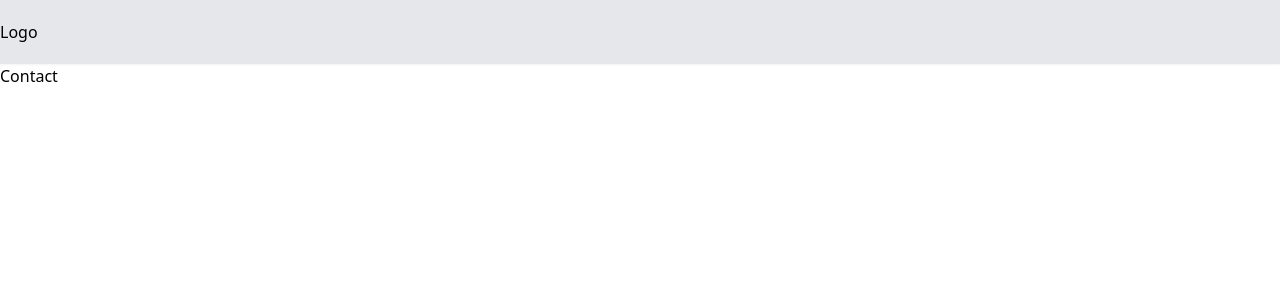
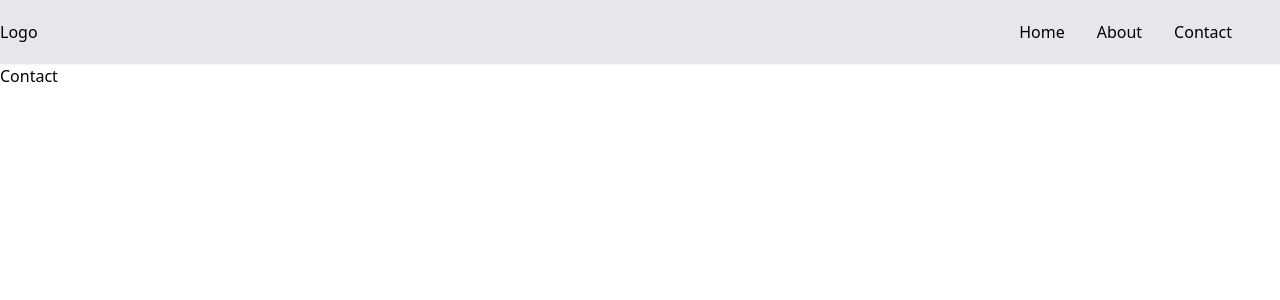
Before and after one commit to axd18/tailwind-store, a React (Create React App) app: page /contact in a window 1280 px wide. Shown: the top 300 px of the page. Built offline with nearby package versions, Linux system fonts and the light colour scheme.

Commit message:
trabajando con el menu

```diff
--- a/src/components/header/Header.js
+++ b/src/components/header/Header.js
@@ -24,6 +24,17 @@ const Header = () => {
             />
           </svg>
         </div>
+        <div className='pr-8 hidden md:block'>
+            <Link to="/" className='p-4'>
+                Home
+            </Link>
+            <Link to="/about" className='p-4'>
+                About
+            </Link>
+            <Link to="/contact" className='p-4'>
+                Contact
+            </Link>
+        </div>
       </nav>
     </>
   )
```
